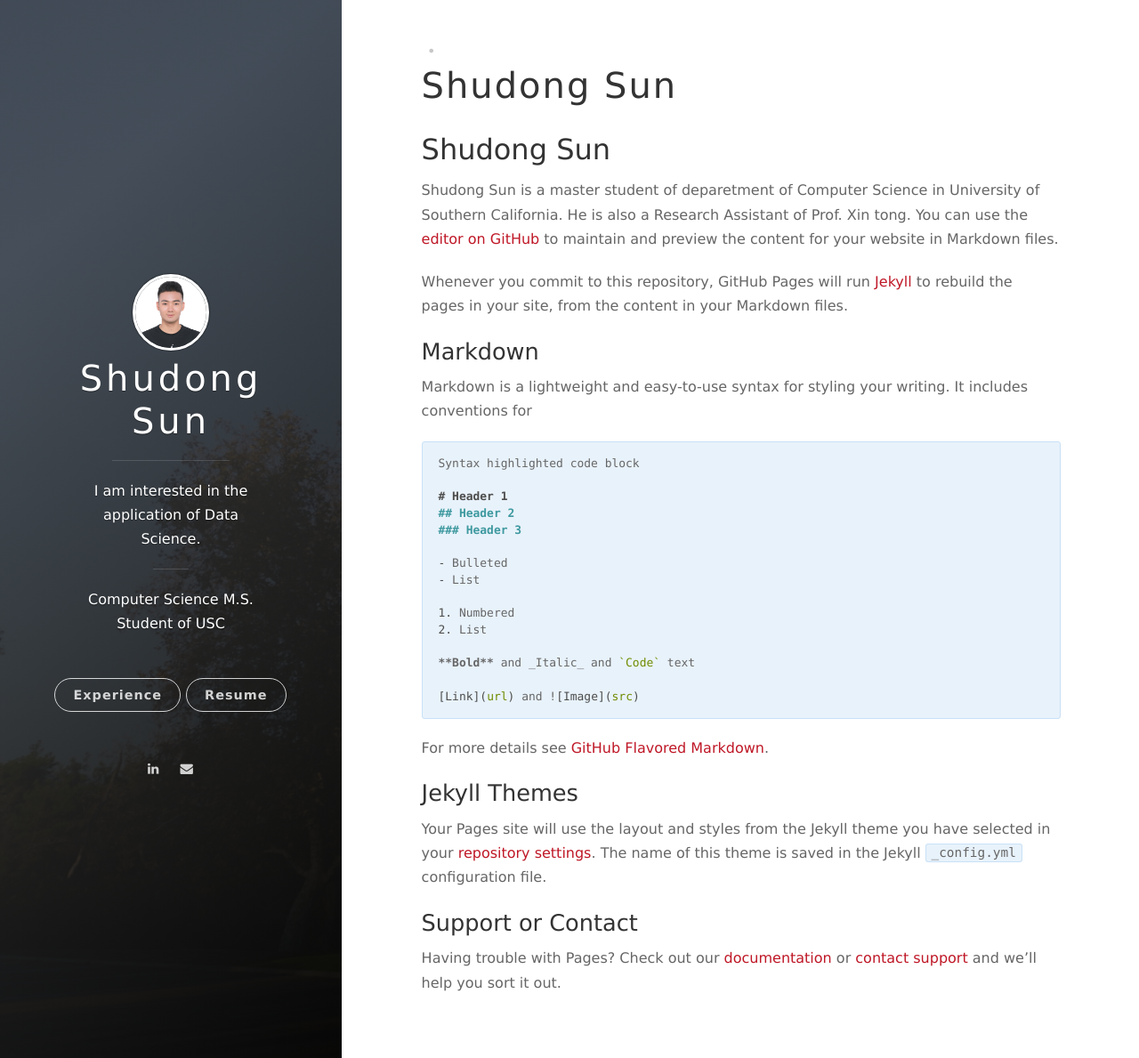
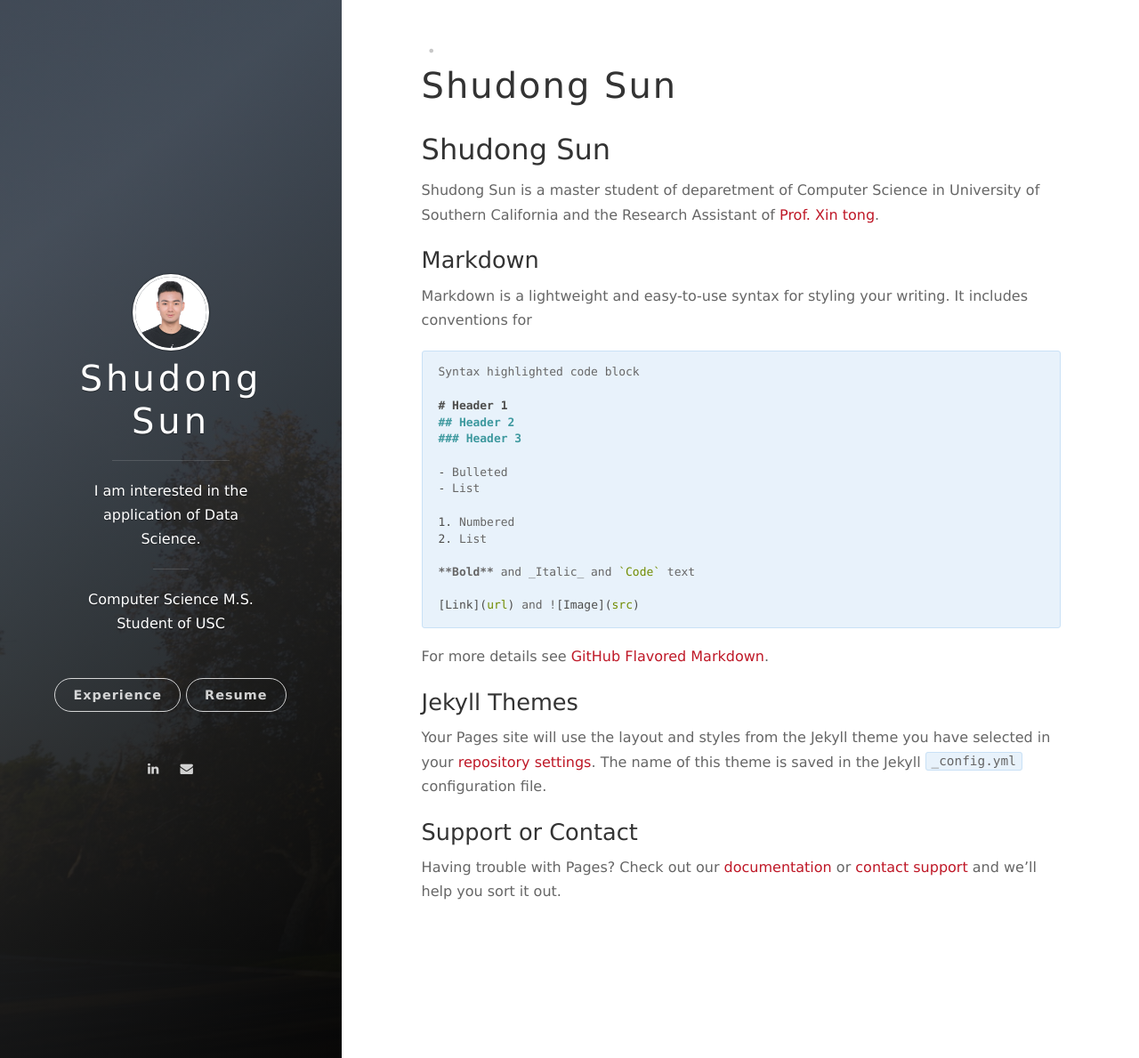
Before and after one commit to ShudongSun/ShudongSun.github.io, a Jekyll site: the page built from index.md, in a window 1280 px wide and 1189 px high. Shown: the whole window at 89% size. Built offline with Jekyll 4.4.1, drawn with Linux system fonts in a browser that asks for light colours; nearby versions of some CDN libraries; our own code applies the rules of GitHub Pages for plain Markdown files; the list of posts is cut into pages by our own code.

Commit message:
Update index.md

```diff
--- a/index.md
+++ b/index.md
@@ -1,9 +1,7 @@
 ## Shudong Sun
 
-Shudong Sun is a master student of deparetment of Computer Science in University of Southern California. He is also a Research Assistant of Prof. Xin tong.
-You can use the [editor on GitHub](https://github.com/ShudongSun/ShudongSun.github.io/edit/main/index.md) to maintain and preview the content for your website in Markdown files.
+Shudong Sun is a master student of deparetment of Computer Science in University of Southern California and the Research Assistant of [Prof. Xin tong](https://www.marshall.usc.edu/personnel/xin-tong).
 
-Whenever you commit to this repository, GitHub Pages will run [Jekyll](https://jekyllrb.com/) to rebuild the pages in your site, from the content in your Markdown files.
 
 ### Markdown
 
```
